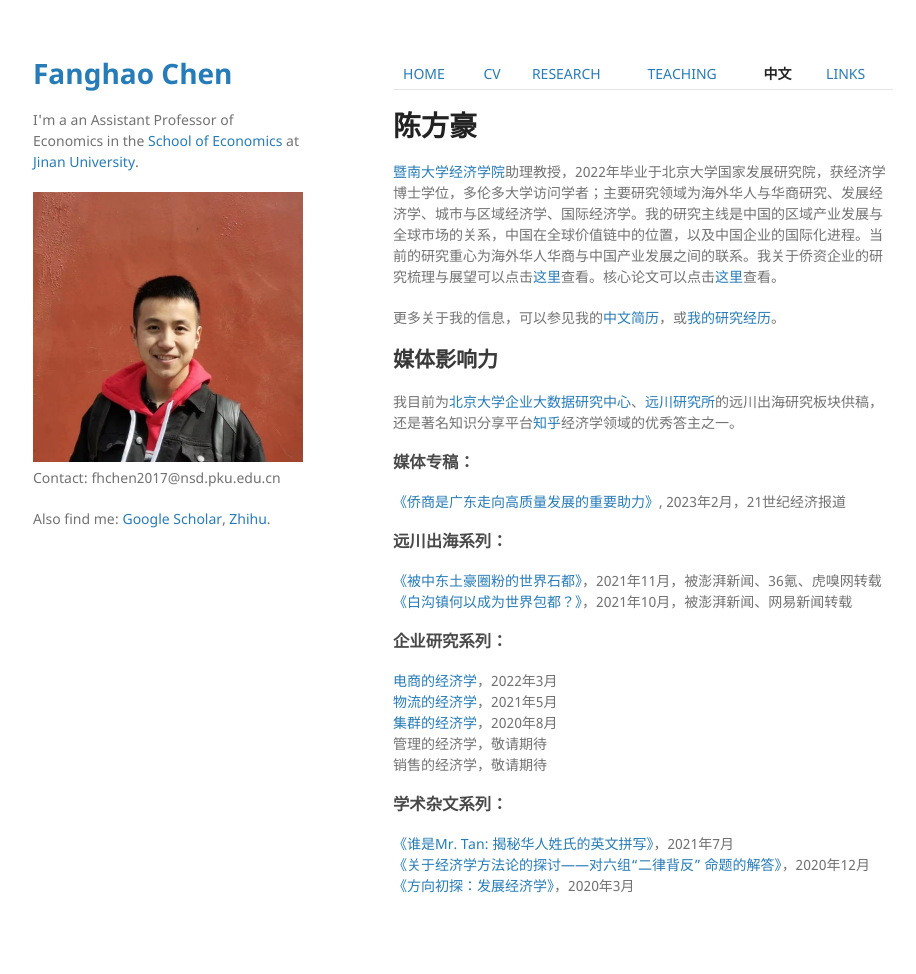
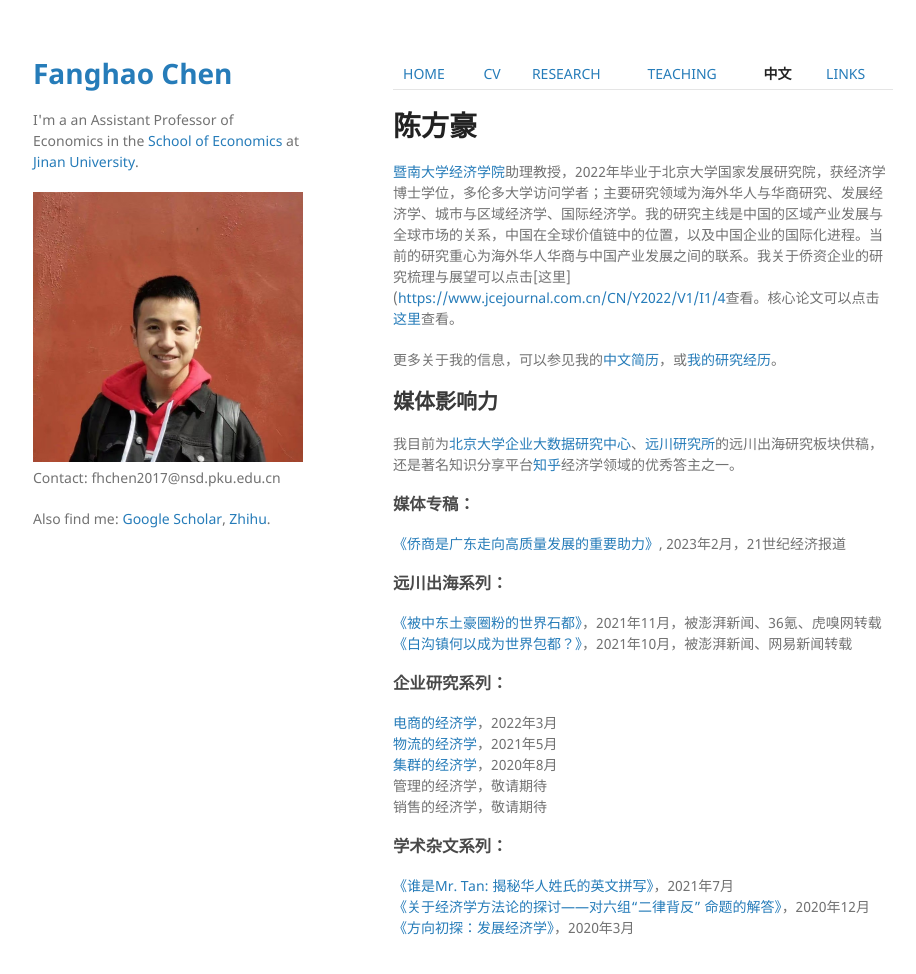
Before and after one commit to FanghaoChen/homepage, a Jekyll site: the page built from chinesepage.md, in a window 1280 px wide and 1008 px high. Shown: the top 974 px of the window, without its empty margins (177-1093 px from the left). Built offline with Jekyll 4.4.1, drawn with Linux system fonts in a browser that asks for light colours; our own code applies the rules of GitHub Pages for plain Markdown files.

Commit message:
Update chinesepage.md

```diff
--- a/chinesepage.md
+++ b/chinesepage.md
@@ -2,7 +2,7 @@
 
 # 陈方豪
 
-[暨南大学经济学院](https://ec.jnu.edu.cn/)助理教授，2022年毕业于北京大学国家发展研究院，获经济学博士学位，多伦多大学访问学者；主要研究领域为海外华人与华商研究、发展经济学、城市与区域经济学、国际经济学。我的研究主线是中国的区域产业发展与全球市场的关系，中国在全球价值链中的位置，以及中国企业的国际化进程。当前的研究重心为海外华人华商与中国产业发展之间的联系。我关于侨资企业的研究梳理与展望可以点击[这里]([https://www.jcejournal.com.cn/CN/Y2022/V1/I1/4](https://kns.cnki.net/kcms2/article/abstract?v=3uoqIhG8C44wp2hFvIb_znleNvEqg4RtCv9vPRf2sA-jdv978489j6hLoFZlwBqHsT6Mr6DFMMps2en_HrmWTJths_yH02b1&uniplatform=NZKPT))查看。核心论文可以点击[这里](https://papers.ssrn.com/sol3/papers.cfm?abstract_id=4004159)查看。
+[暨南大学经济学院](https://ec.jnu.edu.cn/)助理教授，2022年毕业于北京大学国家发展研究院，获经济学博士学位，多伦多大学访问学者；主要研究领域为海外华人与华商研究、发展经济学、城市与区域经济学、国际经济学。我的研究主线是中国的区域产业发展与全球市场的关系，中国在全球价值链中的位置，以及中国企业的国际化进程。当前的研究重心为海外华人华商与中国产业发展之间的联系。我关于侨资企业的研究梳理与展望可以点击[这里]([https://www.jcejournal.com.cn/CN/Y2022/V1/I1/4](https://kns.cnki.net/kcms2/article/abstract?v=3uoqIhG8C44wp2hFvIb_znleNvEqg4RtCv9vPRf2sA-jdv978489j6hLoFZlwBqHsT6Mr6DFMMps2en_HrmWTJths_yH02b1&uniplatform=NZKPT])查看。核心论文可以点击[这里](https://papers.ssrn.com/sol3/papers.cfm?abstract_id=4004159)查看。
 
 更多关于我的信息，可以参见我的[中文简历](./assets/陈方豪_暨大经院_221013.pdf)，或[我的研究经历](https://mp.weixin.qq.com/s?__biz=Mzg4MzE0ODY0Mw==&mid=2247491382&idx=1&sn=992dc4dda38bfd95d5c2b47848fc5a81&chksm=cf4a8d3af83d042c96f68c98b9406eab25df4ce418b6778fccdee755fc9e499decfb44498855&mpshare=1&scene=24&srcid=12203KNxFd0xsEh7nM7ZzhKn&sharer_sharetime=1639991731014&sharer_shareid=009d752390d3ca9d149b0d31038375f0#rd)。
 
```
